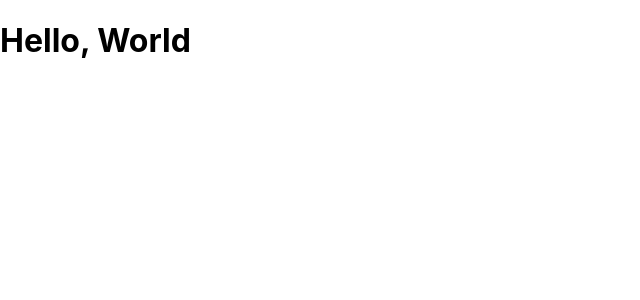
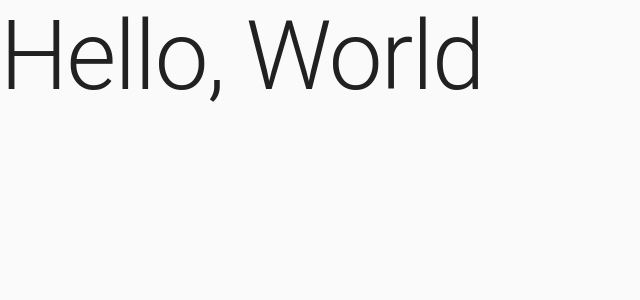
Before and after one commit to milesswu/expense-tracker, a React (Create React App) app: page / in a window 1280 px wide. Shown: the top 300 px of the page, without its empty margins (0-640 px from the left). Built offline with nearby package versions, Linux system fonts and the light colour scheme.

Commit message:
Add Material-UI

```diff
--- a/package.json
+++ b/package.json
@@ -3,6 +3,7 @@
   "version": "0.1.0",
   "private": true,
   "dependencies": {
+    "@material-ui/core": "^4.11.0",
     "@testing-library/jest-dom": "^4.2.4",
     "@testing-library/react": "^9.3.2",
     "@testing-library/user-event": "^7.1.2",
--- a/src/App.js
+++ b/src/App.js
@@ -1,14 +1,25 @@
 import React from "react";
 import Routes from "./pages/routes";
 import { BrowserRouter as Router } from "react-router-dom";
+import {
+	MuiThemeProvider,
+	createMuiTheme,
+	responsiveFontSizes,
+} from "@material-ui/core/styles";
+import CssBaseline from "@material-ui/core/CssBaseline";
+
+const overwrittenTheme = responsiveFontSizes(
+	createMuiTheme(), // TODO: Create custom theme object
+);
 
 function App() {
 	return (
-		<>
+		<MuiThemeProvider theme={overwrittenTheme}>
+			<CssBaseline />
 			<Router>
 				<Routes />
 			</Router>
-		</>
+		</MuiThemeProvider>
 	);
 }
 
--- a/src/pages/home.js
+++ b/src/pages/home.js
@@ -1,9 +1,10 @@
 import React from "react";
+import { Typography } from "@material-ui/core";
 
 function HomePage() {
 	return (
 		<>
-			<h1>Hello, World</h1>
+			<Typography variant="h1">Hello, World</Typography>
 		</>
 	);
 }
```
Also changed, not shown: 1 other file (tests, documents, lock files or other folders).
